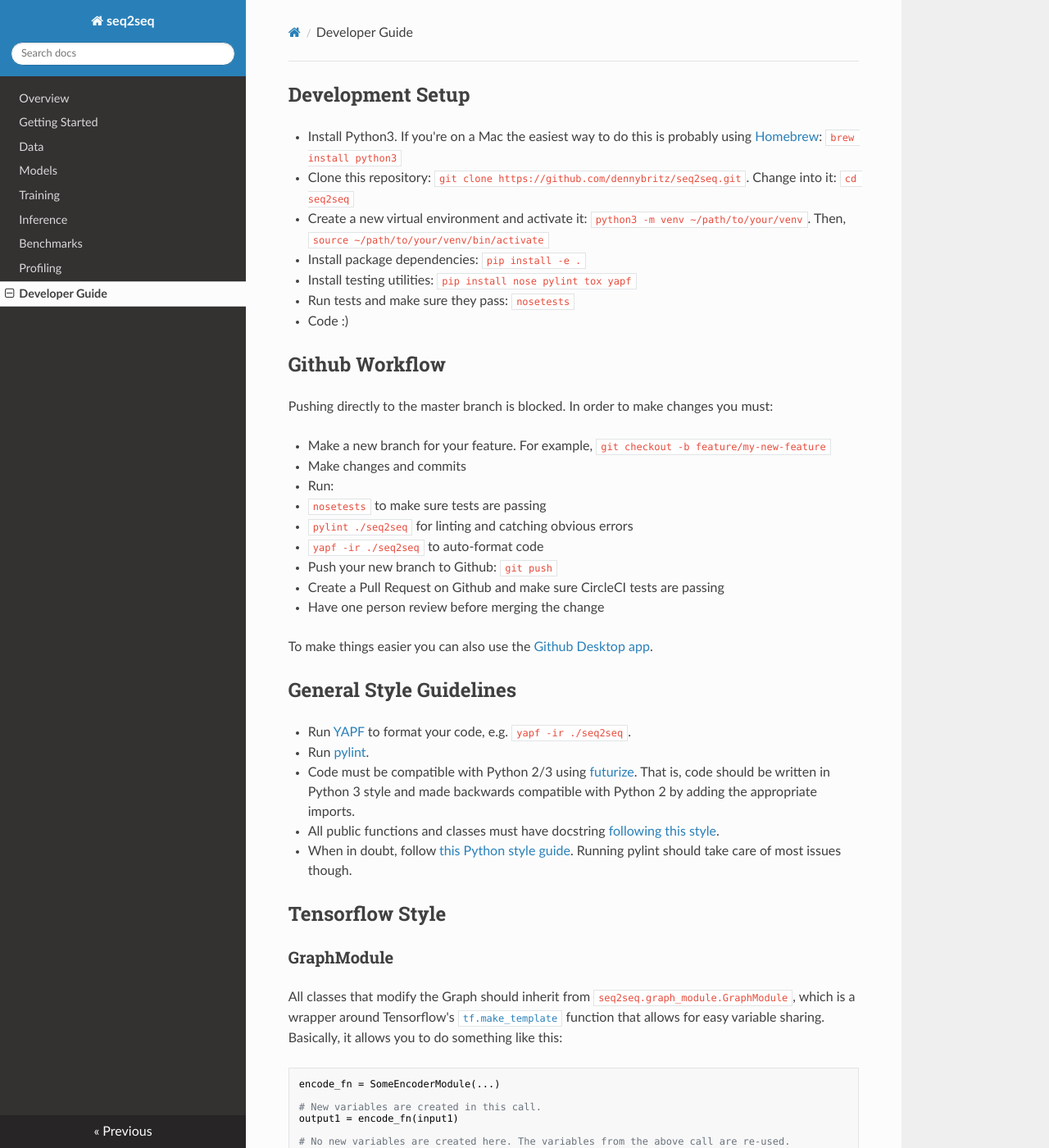
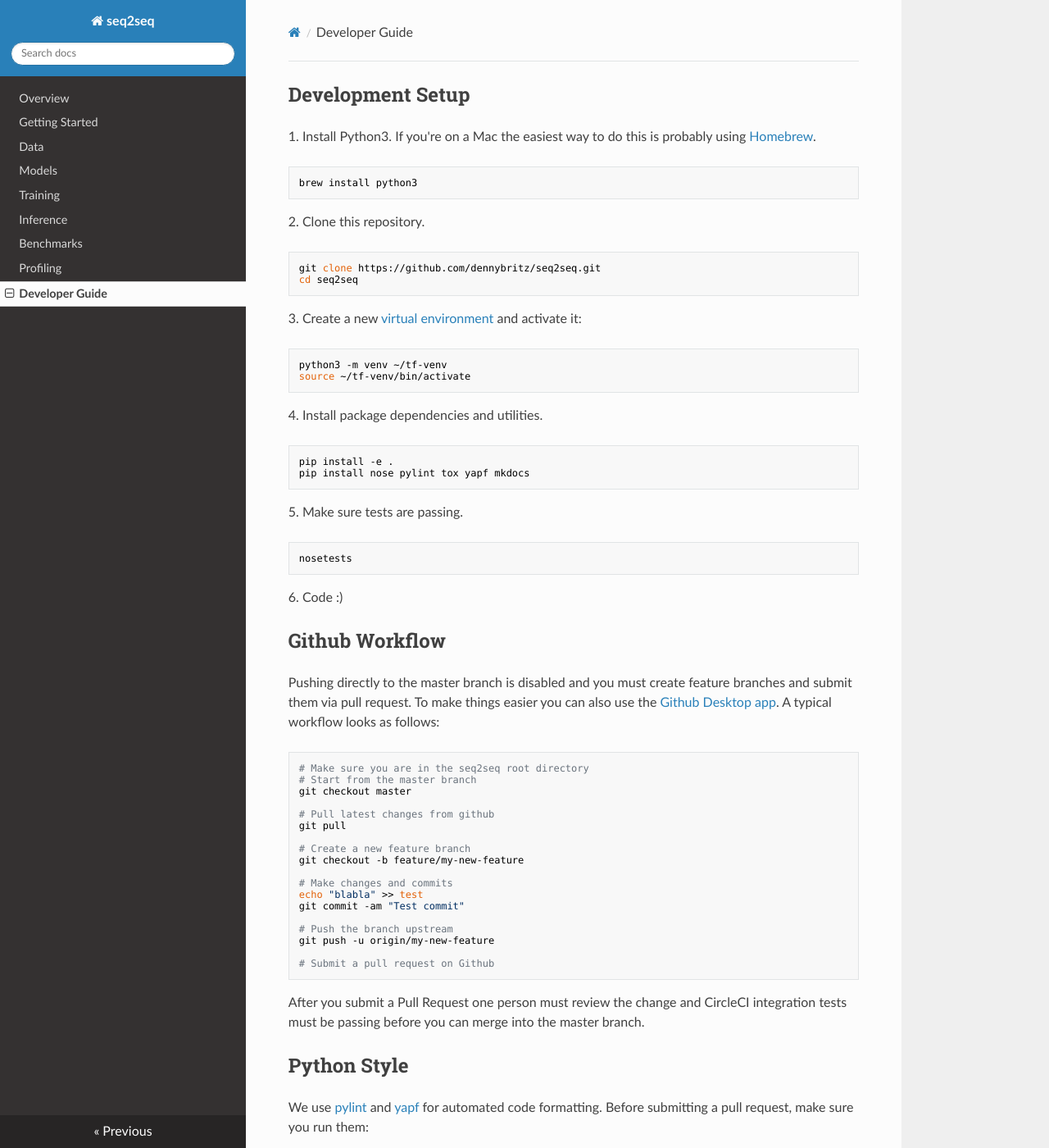
Before and after one commit to google/seq2seq, an MkDocs documentation site: the page built from docs/developer_guide.md, in a window 1280 px wide and 1400 px high. Shown: the whole window at 82% size. Built offline with MkDocs 1.6.1, drawn with Linux system fonts in a browser that asks for light colours; nearby versions of some CDN libraries; old or Windows-style settings are respelled for this version of MkDocs; some of the changed text lies outside the part shown.

Commit message:
Move docs and update dev guide

````diff
--- a/docs/developer_guide.md
+++ b/docs/developer_guide.md
@@ -1,36 +1,83 @@
 ## Development Setup
 
-- Install Python3. If you're on a Mac the easiest way to do this is probably using [Homebrew](http://brew.sh/): `brew install python3`
-- Clone this repository: `git clone https://github.com/dennybritz/seq2seq.git`. Change into it: `cd seq2seq`
-- Create a new virtual environment and activate it: `python3 -m venv ~/path/to/your/venv`. Then, `source ~/path/to/your/venv/bin/activate`
-- Install package dependencies: `pip install -e .`
-- Install testing utilities: `pip install nose pylint tox yapf`
-- Run tests and make sure they pass: `nosetests`
-- Code :)
+1\. Install Python3. If you're on a Mac the easiest way to do this is probably using [Homebrew](http://brew.sh/).
+
+```
+brew install python3
+```
+
+2\. Clone this repository.
+
+```
+git clone https://github.com/dennybritz/seq2seq.git
+cd seq2seq
+```
+
+3\. Create a new [virtual environment](https://docs.python.org/3/library/venv.html) and activate it:
+
+```
+python3 -m venv ~/tf-venv
+source ~/tf-venv/bin/activate
+```
+
+4\. Install package dependencies and utilities.
+
+```
+pip install -e .
+pip install nose pylint tox yapf mkdocs
+```
+
+5\. Make sure tests are passing.
+
+```
+nosetests
+```
+
+6\. Code :)
 
 ## Github Workflow
 
-Pushing directly to the master branch is blocked. In order to make changes you must:
+Pushing directly to the master branch is disabled and you must create feature branches and submit them via pull request. To make things easier you can also use the [Github Desktop app](https://desktop.github.com/). A typical workflow looks as follows:
 
-- Make a new branch for your feature. For example, `git checkout -b feature/my-new-feature`
-- Make changes and commits
-- Run:
-   - `nosetests` to make sure tests are passing
-   - `pylint ./seq2seq` for linting and catching obvious errors
-   - `yapf -ir ./seq2seq` to auto-format code
-- Push your new branch to Github: `git push`
-- Create a Pull Request on Github and make sure CircleCI tests are passing
-- Have one person review before merging the change
+```
+# Make sure you are in the seq2seq root directory
+# Start from the master branch
+git checkout master
 
-To make things easier you can also use the [Github Desktop app](https://desktop.github.com/).
+# Pull latest changes from github
+git pull
 
-## General Style Guidelines
+# Create a new feature branch
+git checkout -b feature/my-new-feature
 
-- Run [YAPF](https://github.com/google/yapf) to format your code, e.g. `yapf -ir ./seq2seq`.
-- Run [pylint](https://www.pylint.org/).
-- Code must be compatible with Python 2/3 using [futurize](http://python-future.org/futurize.html). That is, code should be written in Python 3 style and made backwards compatible with Python 2 by adding the appropriate imports.
-- All public functions and classes must have docstring [following this style](https://google.github.io/styleguide/pyguide.html?showone=Comments#Comments).
-- When in doubt, follow [this Python style guide](https://google.github.io/styleguide/pyguide.html). Running pylint should take care of most issues though.
+# Make changes and commits
+echo "blabla" >> test
+git commit -am "Test commit"
+
+# Push the branch upstream
+git push -u origin/my-new-feature
+
+# Submit a pull request on Github
+```
+
+After you submit a Pull Request one person must review the change and
+CircleCI integration tests must be passing before you can merge into the
+master branch.
+
+
+## Python Style
+
+We use [pylint](https://www.pylint.org/) and [yapf](https://github.com/google/yapf)
+for automated code formatting. Before submitting a pull request, make sure you
+run them:
+
+```
+pylint ./seq2seq
+yapf -ir ./seq2seq
+```
+
+Note that CirlceCI integrations test will fail if pylint reports any critical
+errors, preventing you from merging your changes.
 
 ## Tensorflow Style
 
--- a/mkdocs.yml
+++ b/mkdocs.yml
@@ -1,7 +1,7 @@
 site_name:  seq2seq
 theme: readthedocs
 pages:
-    - Overview: overview.md
+    - Overview: index.md
     - Getting Started: getting_started.md
     - Data: data.md
     - Models: models.md
````
Also changed, not shown: docs/overview.md (deleted, +0 -11 lines).
